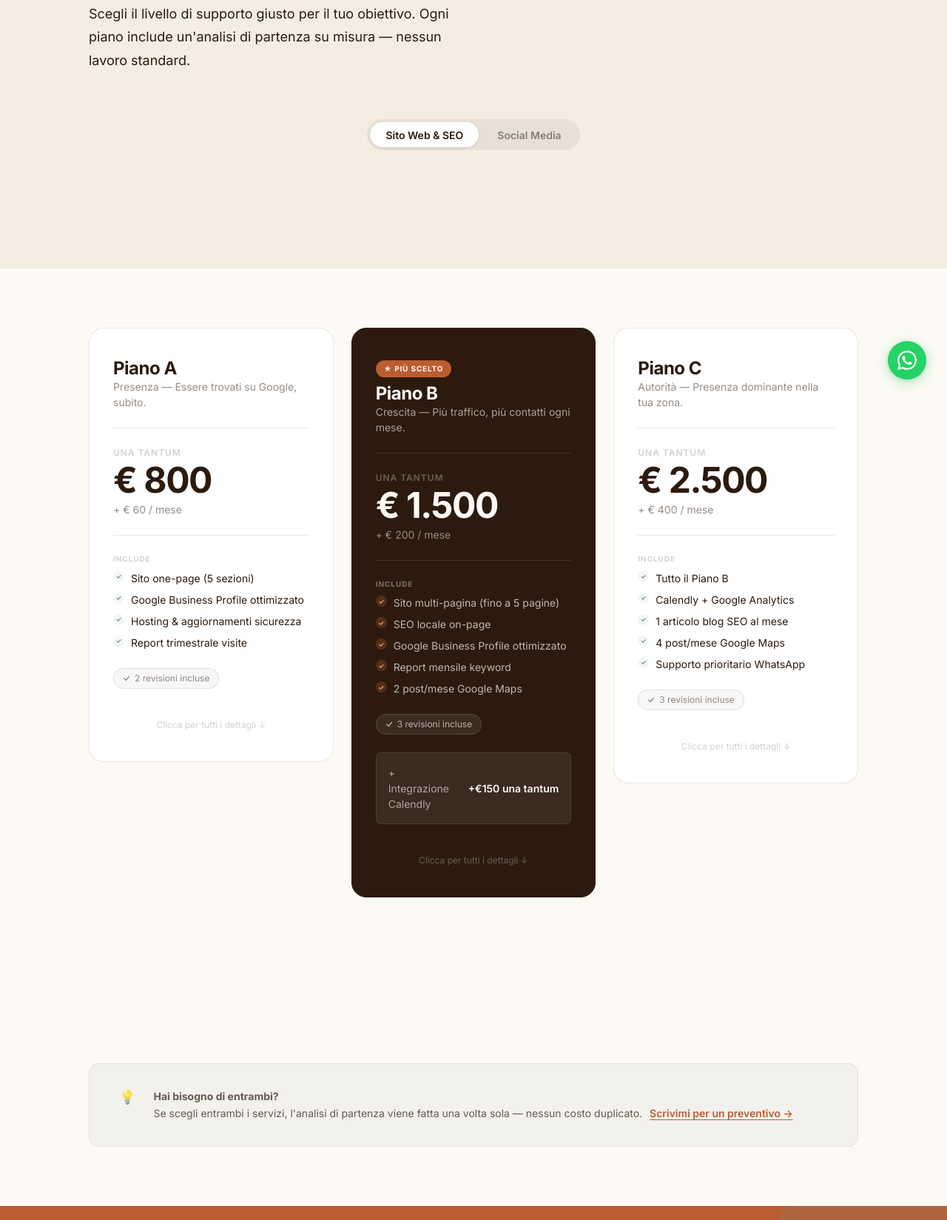
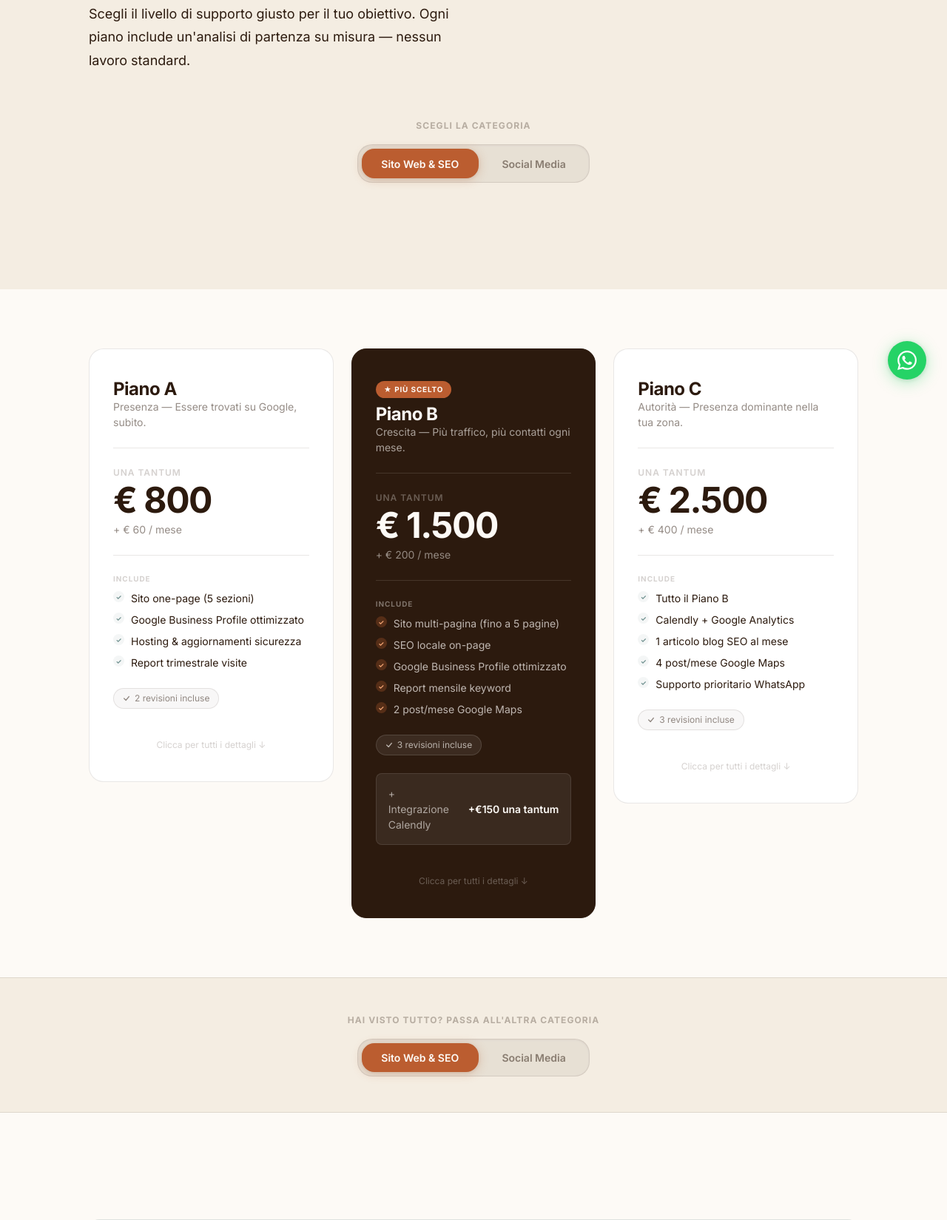
Before and after one commit to eliazegrati/mio-sito, a plain HTML site: page servizi.html in a window 1280 px wide. Shown: the part 259-1908 px from the top of the page at 74% size. Drawn offline with nearby package versions, Linux system fonts and the light colour scheme.

Commit message:
Fix mobile portfolio links e migliora tab switching su servizi
- Portfolio: aggiunta classe case-stats-grid per correggere overflow su mobile
  che impediva il click sui link (zegratifisioterapia.it, Google My Business);
  bottoni link ora full-width con touch target minimo 48px su mobile
- Servizi: tab bar redesignata con stato attivo terracotta più visibile;
  aggiunto tab bar anche in fondo alle offerte con label contestuale;
  JS aggiornato per sincronizzare tutti i tab-btn per data-tab value

Co-Authored-By: Claude Sonnet 4.6 <noreply@anthropic.com>

```diff
--- a/css/components.css
+++ b/css/components.css
@@ -198,30 +198,56 @@ body {
 .valore-card--visione  .valore-label { color: var(--verde); }
 
 /* ─────────────── TAB BAR ─── */
+.tab-bar-label {
+  display: block;
+  font-size: var(--text-xs);
+  font-weight: 700;
+  letter-spacing: 0.09em;
+  text-transform: uppercase;
+  color: var(--inchiostro-30);
+  text-align: center;
+  margin-bottom: var(--sp-2);
+}
 .tab-bar {
   display: flex;
-  gap: 4px;
+  gap: 5px;
   background: var(--inchiostro-06);
-  padding: 4px;
-  border-radius: var(--r-full);
+  padding: 5px;
+  border-radius: var(--r-xl);
   width: fit-content;
-  margin: 0 auto var(--sp-10);
+  margin: 0 auto var(--sp-8);
+  border: 1.5px solid var(--inchiostro-10);
+  box-shadow: inset 0 1px 3px rgba(44,26,14,0.05);
 }
 .tab-btn {
   font-family: var(--font-body);
   font-size: var(--text-sm);
   font-weight: 600;
-  padding: 0.45em 1.5em;
-  border-radius: var(--r-full);
+  padding: 0.65em 1.9em;
+  border-radius: calc(var(--r-xl) - 3px);
   color: var(--inchiostro-50);
-  transition: background var(--t-fast), color var(--t-fast), box-shadow var(--t-fast);
+  transition: background var(--t-base), color var(--t-base), box-shadow var(--t-base);
   white-space: nowrap;
 }
-.tab-btn.active { background: var(--bg-white); color: var(--inchiostro); box-shadow: var(--shadow-sm); }
-.tab-btn:hover:not(.active) { color: var(--inchiostro); }
+.tab-btn.active {
+  background: var(--terracotta);
+  color: var(--bg);
+  box-shadow: 0 2px 14px rgba(187,93,48,0.28), 0 1px 4px rgba(0,0,0,0.08);
+}
+.tab-btn:hover:not(.active) { color: var(--inchiostro); background: var(--inchiostro-03); }
 .tab-btn:focus-visible { outline: 2px solid var(--terracotta); outline-offset: 2px; }
 .tab-pane { display: none; }
 .tab-pane.active { display: block; }
+
+/* Bottom tab switch strip */
+.tab-switch-bottom {
+  background: var(--bg-warm);
+  border-top: 1px solid var(--inchiostro-10);
+  border-bottom: 1px solid var(--inchiostro-10);
+  padding: var(--sp-6) 0;
+  text-align: center;
+}
+.tab-switch-bottom .tab-bar { margin-bottom: 0; }
 
 /* ─────────────── PACKAGE CARDS ─── */
 .pkg-grid {
@@ -651,5 +677,24 @@ body {
 @media (max-width: 640px) {
   .footer-grid { grid-template-columns: 1fr; gap: var(--sp-6); }
   .footer-bottom { flex-direction: column; text-align: center; }
-  .tab-bar { width: 100%; justify-content: center; }
+  .tab-bar { width: 100%; justify-content: stretch; }
+  .tab-btn { flex: 1; text-align: center; padding-left: 0.8em; padding-right: 0.8em; }
+
+  /* Case card mobile fixes */
+  .case-card-body { padding: var(--sp-3) var(--sp-3); }
+  .case-details-inner { padding: var(--sp-3); gap: var(--sp-4); }
+  .case-stats-grid {
+    grid-template-columns: repeat(3, 1fr) !important;
+    gap: var(--sp-3) !important;
+    width: 100% !important;
+  }
+  .case-links {
+    flex-direction: column;
+    gap: var(--sp-2);
+  }
+  .case-links .btn {
+    width: 100%;
+    min-height: 48px;
+    justify-content: center;
+  }
 }
--- a/js/packages.js
+++ b/js/packages.js
@@ -12,14 +12,16 @@ document.querySelectorAll('.tab-btn').forEach(btn => {
   btn.addEventListener('click', () => {
     const target = btn.dataset.tab;
     document.querySelectorAll('.tab-btn').forEach(b => {
-      b.classList.toggle('active', b === btn);
-      b.setAttribute('aria-selected', String(b === btn));
+      const match = b.dataset.tab === target;
+      b.classList.toggle('active', match);
+      b.setAttribute('aria-selected', String(match));
     });
     document.querySelectorAll('.tab-pane').forEach(p => {
       p.classList.toggle('active', p.id === `pane-${target}`);
     });
     document.querySelectorAll('.pkg-detail').forEach(d => d.classList.remove('open'));
     document.querySelectorAll('.pkg-card').forEach(c => c.classList.remove('selected'));
+    window.scrollTo({ top: 0, behavior: 'smooth' });
   });
 });
 
--- a/servizi.html
+++ b/servizi.html
@@ -57,6 +57,7 @@
           Scegli il livello di supporto giusto per il tuo obiettivo. Ogni piano include un'analisi di partenza su misura — nessun lavoro standard.
         </p>
 
+        <span class="tab-bar-label reveal reveal-d2">Scegli la categoria</span>
         <div class="tab-bar reveal reveal-d2" role="tablist" aria-label="Categoria servizi">
           <button class="tab-btn active" data-tab="web" role="tab" aria-selected="true" aria-controls="pane-web" id="tab-web">
             Sito Web &amp; SEO
@@ -602,6 +603,21 @@
       </section>
     </div>
 
+    <!-- ══ BOTTOM TAB SWITCH ══ -->
+    <div class="tab-switch-bottom" aria-label="Cambia categoria offerte">
+      <div class="container">
+        <span class="tab-bar-label">Hai visto tutto? Passa all'altra categoria</span>
+        <div class="tab-bar" role="tablist" aria-label="Cambia categoria servizi">
+          <button class="tab-btn active" data-tab="web" role="tab" aria-selected="true">
+            Sito Web &amp; SEO
+          </button>
+          <button class="tab-btn" data-tab="social" role="tab" aria-selected="false">
+            Social Media
+          </button>
+        </div>
+      </div>
+    </div>
+
     <!-- ══ NOTA COMBINATA ══ -->
     <section class="section--sm combined-note">
       <div class="container">
```
Also changed, not shown: portfolio.html (+1 -1 lines), .claude/settings.local.json.
